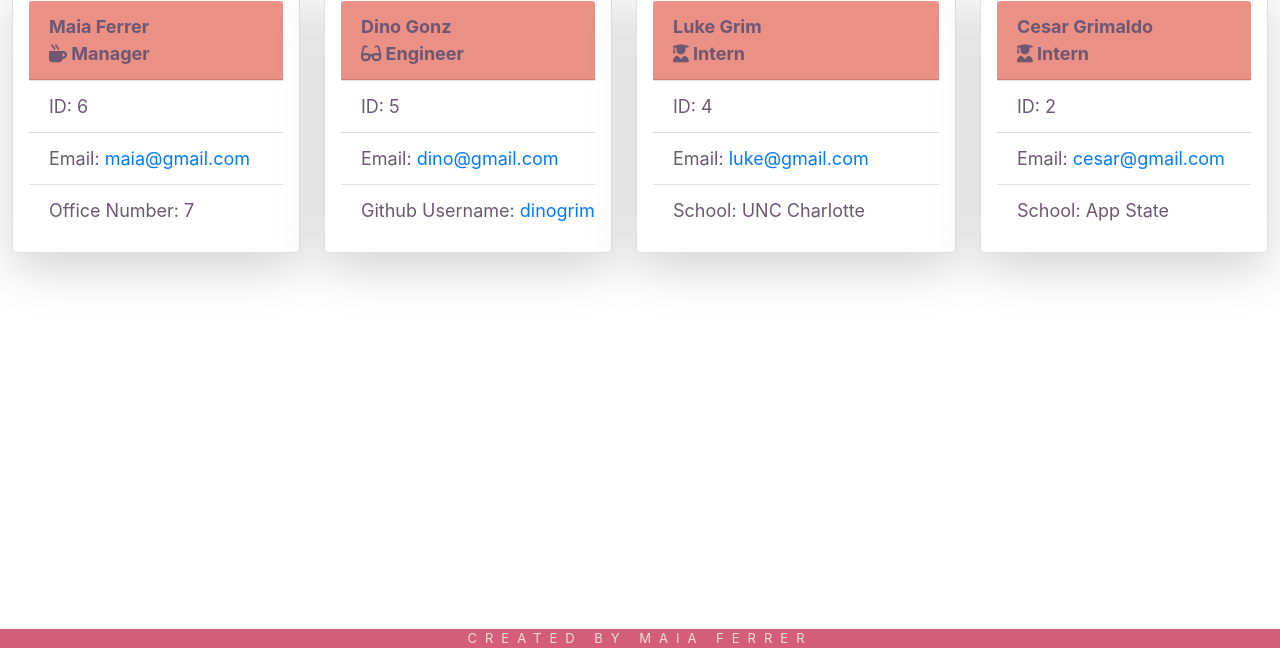
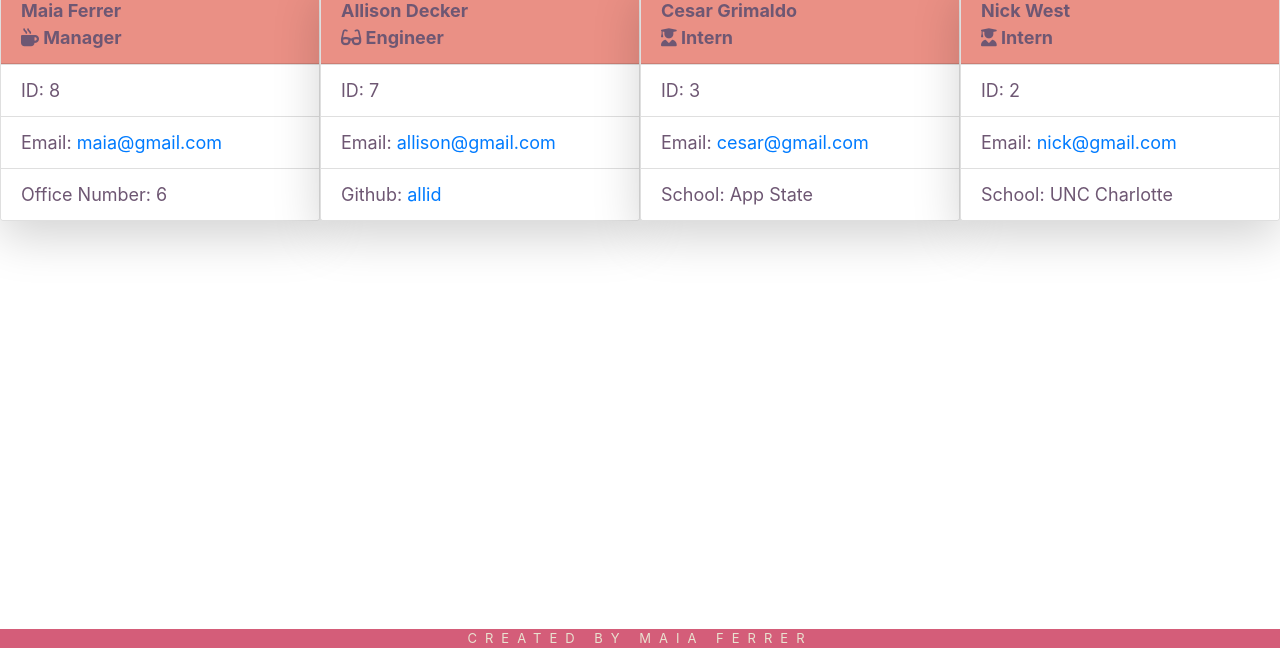
Before and after one commit to maiaferrer/team-profile-generator, a website: page output/team.html in a window 1280 px wide. Shown: the part 152-800 px from the top of the page. Drawn offline with nearby package versions, Linux system fonts and the light colour scheme.

Commit message:
added read.me file and app screenshot

```diff
--- a/output/team.html
+++ b/output/team.html
@@ -14,51 +14,51 @@
 </head>
 <body>
     <header>
-    <h1> My Team </h1>
+    <h1> MY TEAM </h1>
      <img src="../dist/team-logo.png" alt="logo" class="center-img">
     </header>
     <main>
-        <div class="card shadow-lg p-3 mb-5 bg-white rounded" style="width: 18rem;">
+        <div class="card shadow-lg mb-5 bg-white rounded" style="width: 20rem;">
             <div class="card-header">
            Maia Ferrer <br/>
            <i class="fas fa-mug-hot"></i> Manager</div>
            <ul class="list-group list-group-flush">
-            <li class="list-group-item">ID: 6</li>
+            <li class="list-group-item">ID: 8</li>
             <li class="list-group-item">Email: <span id="email"><a href="mailto:maia@gmail.com">maia@gmail.com</a></span></li>
-            <li class="list-group-item">Office Number: 7</li>
+            <li class="list-group-item">Office Number: 6</li>
             </ul>
         </div>
 
-         <div class="card shadow-lg p-3 mb-5 bg-white rounded" style="width: 18rem;">
+         <div class="card shadow-lg mb-5 bg-white rounded" style="width: 20rem;">
             <div class="card-header">
-           Dino Gonz <br/>
+           Allison Decker <br/>
            <i class="fas fa-glasses"></i> Engineer</div>
            <ul class="list-group list-group-flush">
-            <li class="list-group-item">ID: 5</li>
-            <li class="list-group-item">Email: <span id="email"><a href="mailto:dino@gmail.com">dino@gmail.com</a></span></li>
-            <li class="list-group-item">Github Username: <a target="_blank" href="https://github.com/dinogrim">dinogrim</a></li>
+            <li class="list-group-item">ID: 7</li>
+            <li class="list-group-item">Email: <span id="email"><a href="mailto:allison@gmail.com">allison@gmail.com</a></span></li>
+            <li class="list-group-item">Github: <a target="_blank" href="https://github.com/allid">allid</a></li>
             </ul>
         </div>
 
-         <div class="card shadow-lg p-3 mb-5 bg-white rounded" style="width: 20rem;">
-            <div class="card-header">
-           Luke Grim <br/>
-           <i class="fas fa-user-graduate"></i> Intern</div>
-           <ul class="list-group list-group-flush">
-            <li class="list-group-item">ID: 4</li>
-            <li class="list-group-item">Email: <span id="email"><a href="mailto:luke@gmail.com">luke@gmail.com</a></span></li>
-            <li class="list-group-item">School: UNC Charlotte</li>
-            </ul>
-        </div>
-
-         <div class="card shadow-lg p-3 mb-5 bg-white rounded" style="width: 18rem;">
+         <div class="card shadow-lg mb-5 bg-white rounded " style="width: 20rem;">
             <div class="card-header">
            Cesar Grimaldo <br/>
            <i class="fas fa-user-graduate"></i> Intern</div>
            <ul class="list-group list-group-flush">
-            <li class="list-group-item">ID: 2</li>
+            <li class="list-group-item">ID: 3</li>
             <li class="list-group-item">Email: <span id="email"><a href="mailto:cesar@gmail.com">cesar@gmail.com</a></span></li>
             <li class="list-group-item">School: App State</li>
+            </ul>
+        </div>
+
+         <div class="card shadow-lg mb-5 bg-white rounded " style="width: 20rem;">
+            <div class="card-header">
+           Nick West <br/>
+           <i class="fas fa-user-graduate"></i> Intern</div>
+           <ul class="list-group list-group-flush">
+            <li class="list-group-item">ID: 2</li>
+            <li class="list-group-item">Email: <span id="email"><a href="mailto:nick@gmail.com">nick@gmail.com</a></span></li>
+            <li class="list-group-item">School: UNC Charlotte</li>
             </ul>
         </div>
          </main>
```
Also changed, not shown: README.md, assets/images/app-screenshot.jpeg (added), dist/index.html (deleted).
